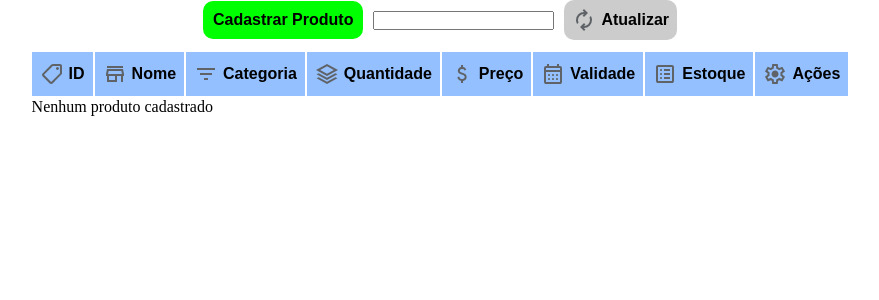
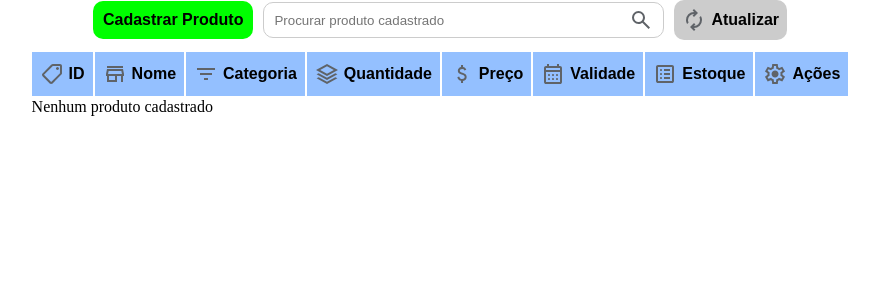
Before and after one commit to thomazandreywalicoski/curso-php, a PHP site: page /produtos.php?id=1 in a window 1280 px wide. Shown: the top 300 px of the page, without its empty margins (200-1079 px from the left). Run offline with PHP 8.4, Linux system fonts and the light colour scheme; data that the repository does not hold is empty.

Commit message:
Adicionado barra de pesquisa

```diff
--- a/crud_produtos/estilo/pagina_administracao/pagina_administracao.css
+++ b/crud_produtos/estilo/pagina_administracao/pagina_administracao.css
@@ -27,6 +27,26 @@
     color: black;
     cursor: pointer;
     margin-right: 10px;
+}
+
+.pesquisar-produto-cadastrado {
+    display: flex;
+    align-items: center;
+    justify-content: center;
+    gap: 5px;
+    border: 1px solid #ccc;
+    padding: 5px 10px;
+    border-radius: 10px;
+}
+
+.pesquisar-produto-cadastrado input {
+    border: none;
+    outline: none;
+    width: 350px;
+}
+
+.pesquisar-produto-cadastrado svg {
+    cursor: pointer;
 }
 
 
--- a/crud_produtos/produtos.php
+++ b/crud_produtos/produtos.php
@@ -133,10 +133,12 @@
                     Cadastrar Produto
             </div>
             <div class="pesquisar-produto-cadastrado">
-                <input type="search">
+                <input type="search" placeholder="Procurar produto cadastrado">
+                <svg xmlns="http://www.w3.org/2000/svg" height="24px" viewBox="0 -960 960 960" width="24px" fill="#5f6368"><path d="M784-120 532-372q-30 24-69 38t-83 14q-109 0-184.5-75.5T120-580q0-109 75.5-184.5T380-840q109 0 184.5 75.5T640-580q0 44-14 83t-38 69l252 252-56 56ZM380-400q75 0 127.5-52.5T560-580q0-75-52.5-127.5T380-760q-75 0-127.5 52.5T200-580q0 75 52.5 127.5T380-400Z"/>
+                </svg>
             </div>
-            <div >
-                <a href="produtos.php" class="atualizar-tabela">
+            <div>
+                <a id="atualizar" href="produtos.php" class="atualizar-tabela">
                     <svg xmlns="http://www.w3.org/2000/svg" height="24px" viewBox="0 -960 960 960" width="24px" fill="#5f6368"><path d="M204-318q-22-38-33-78t-11-82q0-134 93-228t227-94h7l-64-64 56-56 160 160-160 160-56-56 64-64h-7q-100 0-170 70.5T240-478q0 26 6 51t18 49l-60 60ZM481-40 321-200l160-160 56 56-64 64h7q100 0 170-70.5T720-482q0-26-6-51t-18-49l60-60q22 38 33 78t11 82q0 134-93 228t-227 94h-7l64 64-56 56Z"/>
                     </svg>
                     <p>Atualizar</p>
@@ -427,7 +429,7 @@
                             <label for="estoque-input-editar">Estoque</label>
                         </div>
                         <div class="btn-formulario-salvar-c">
-                            <button class="btn-formulario-salvar" type="submit" id="salvar-edicao">
+                            <button id="salvar-edicao" class="btn-formulario-salvar" type="submit">
                                 <svg xmlns="http://www.w3.org/2000/svg" height="24px" viewBox="0 -960 960 960" width="24px" fill="#008702"><path d="M382-240 154-468l57-57 171 171 367-367 57 57-424 424Z"/>
                                 </svg>
                                 <p>Salvar</p>
--- a/crud_produtos/script/abrircadastrarprodutos.js
+++ b/crud_produtos/script/abrircadastrarprodutos.js
@@ -12,7 +12,6 @@ function fecharCadastrarProdutos() {
     abrirModalCadastrarProduto.style.display = 'none';
     window.location.reload();
 }
-
 
 
 /*
```
